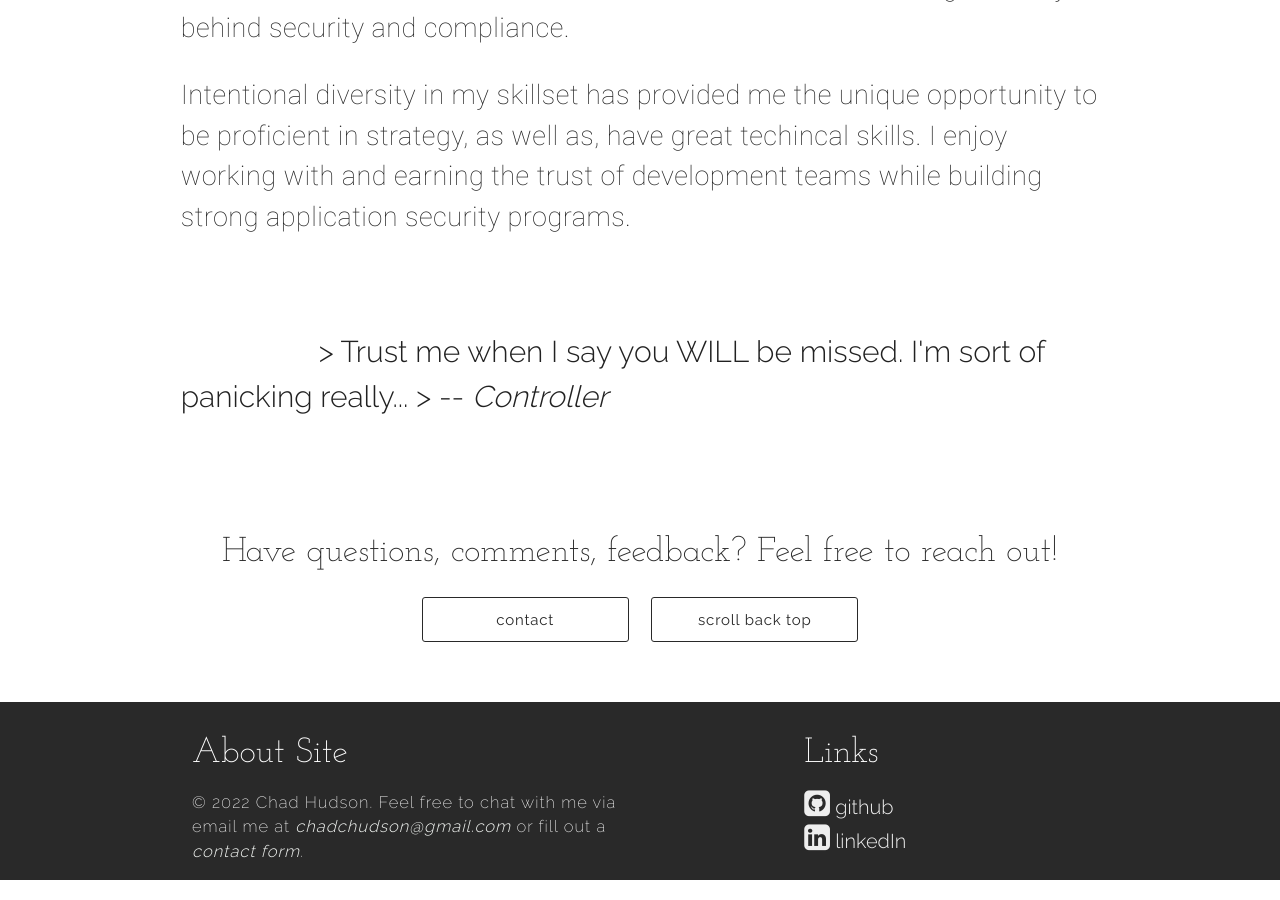
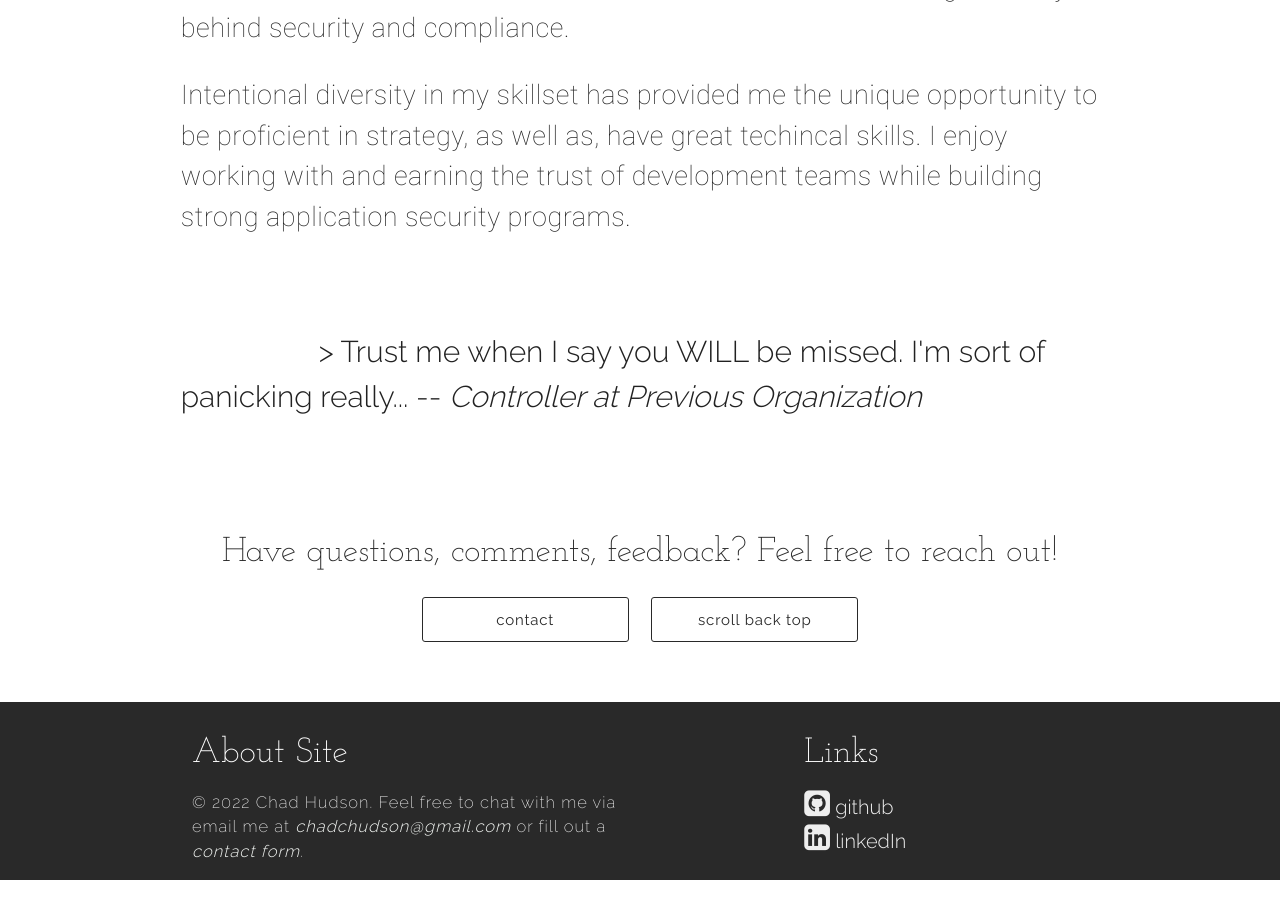
Before and after one commit to chadchudson/chadchudson.github.io, a Jekyll site: the page built from projects.html, in a window 1280 px wide and 900 px high, scrolled down 816 px. Built offline with Jekyll 4.4.1, drawn with Linux system fonts in a browser that asks for light colours; nearby versions of some CDN libraries.

Commit message:
edited quote

```diff
--- a/projects.html
+++ b/projects.html
@@ -30,7 +30,7 @@ author: Pele
     <div class="quotes">
       <p>
         > Trust me when I say you WILL be missed. I'm sort of panicking really...
-        > -- <cite>Controller</cite>
+        -- <cite>Controller at Previous Organization</cite>
       </p>
     </div>
   </div>
--- a/projects/index.html
+++ b/projects/index.html
@@ -30,7 +30,7 @@ author: Pele
     <div class="quotes">
       <p>
         > Trust me when I say you WILL be missed. I'm sort of panicking really...
-        > -- <cite>Controller</cite>
+        -- <cite>Controller at Previous Organization</cite>
       </p>
     </div>
   </div>
```
